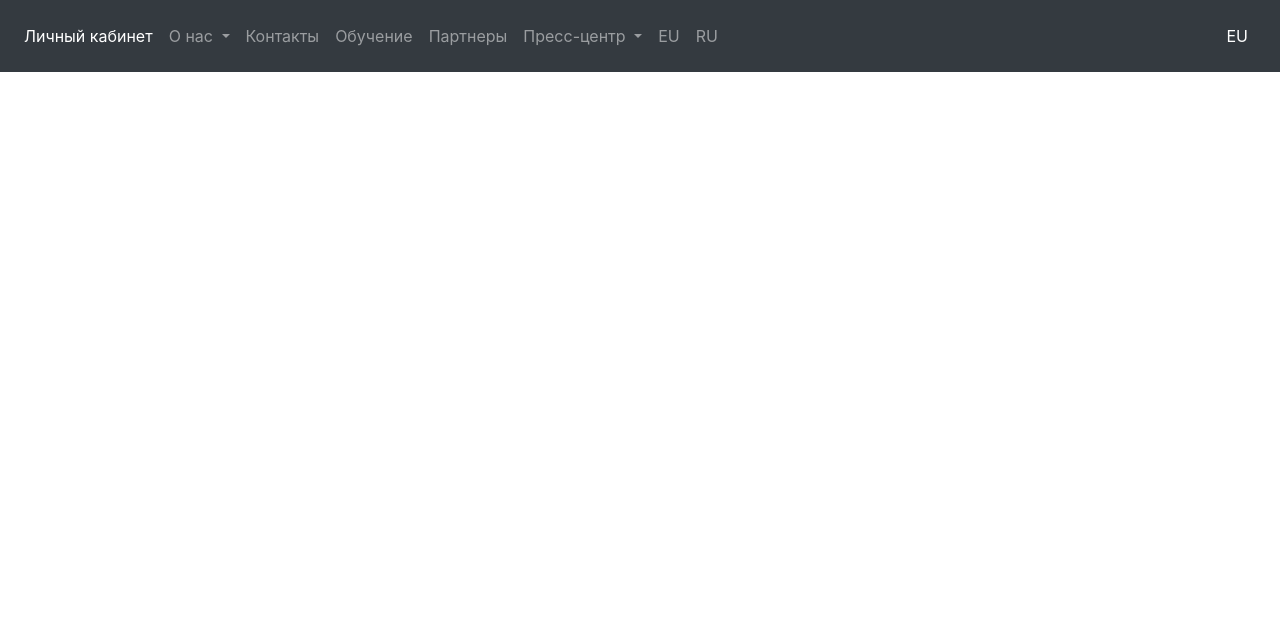
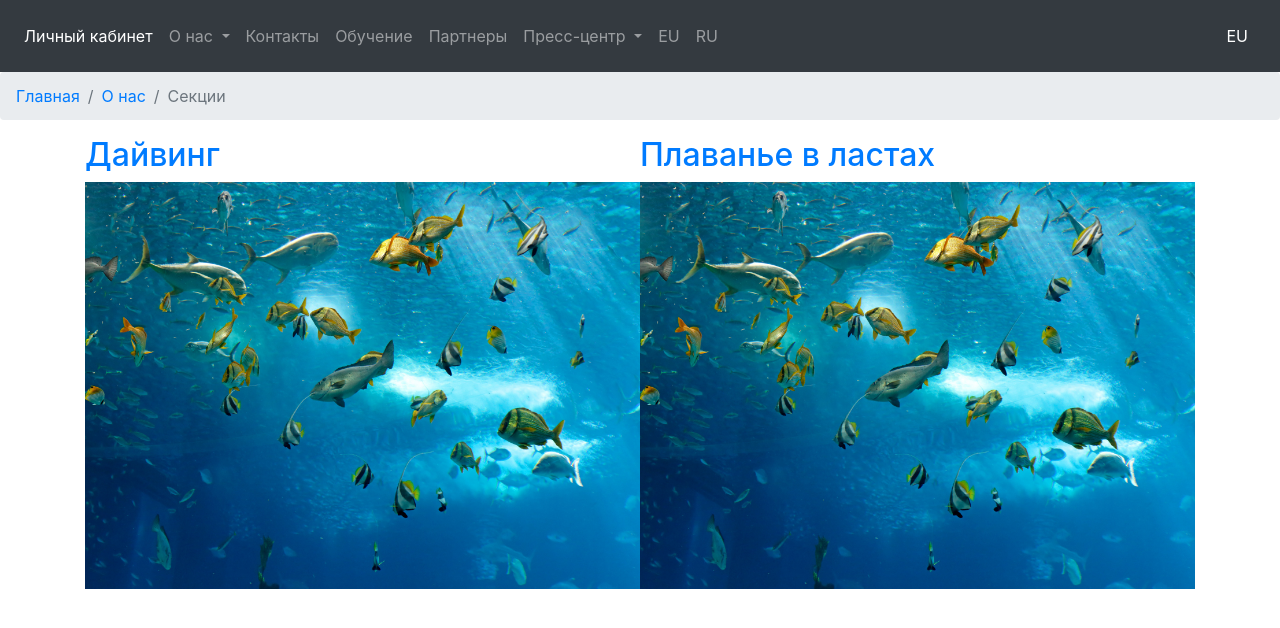
Before and after one commit to SimonovaKatya/SKAT2.0, a plain HTML site: page Pages/AboutUs/Section/section.html in a window 1280 px wide. Drawn offline with nearby package versions, Linux system fonts and the light colour scheme.

Commit message:
Made up the section page. There are plans to add mouse hover animations

```diff
--- /dev/null
+++ b/Pages/AboutUs/Section/section.css
@@ -0,0 +1,3 @@
+html, body {
+    height: 100%;
+}
--- a/Pages/AboutUs/Section/section.html
+++ b/Pages/AboutUs/Section/section.html
@@ -5,6 +5,7 @@
     <title>Title</title>
     <link rel="stylesheet" href="https://stackpath.bootstrapcdn.com/bootstrap/4.5.0/css/bootstrap.min.css"
           integrity="sha384-9aIt2nRpC12Uk9gS9baDl411NQApFmC26EwAOH8WgZl5MYYxFfc+NcPb1dKGj7Sk" crossorigin="anonymous">
+    <link rel="stylesheet" href="section.css">
 </head>
 <body>
 <header>
@@ -66,6 +67,51 @@
             <a class="nav-link" href="#">EU</a>
         </span>
     </nav>
+
+    <div class="headerSecondLevel">
+        <nav aria-label="breadcrumb">
+            <ol class="breadcrumb">
+                <li class="breadcrumb-item"><a href="../../Home/index.html">Главная</a></li>
+                <li class="breadcrumb-item"><a href="#">О нас</a></li>
+                <li class="breadcrumb-item active" aria-current="page">Секции</li>
+            </ol>
+        </nav>
+    </div>
 </header>
+
+<main>
+    <!--карточки-->
+    <section class="content-section" id="clubSections">
+        <div class="container">
+            <div class="row no-gutters">
+                <div class="col-lg-6">
+                    <a class="portfolio-item" href="#!">
+                        <div class="caption">
+                            <div class="caption-content">
+                                <div class="h2">Дайвинг</div>
+                            </div>
+                        </div>
+                        <img class="img-fluid" src="../../../image/section/section1.jpg" alt="">
+                    </a>
+                </div>
+                <div class="col-lg-6">
+                    <a class="portfolio-item" href="#!">
+                        <div class="caption">
+                            <div class="caption-content">
+                                <div class="h2">Плаванье в ластах</div>
+                            </div>
+                        </div>
+                        <img class="img-fluid" src="../../../image/section/section1.jpg" alt="">
+                    </a>
+                </div>
+            </div>
+        </div>
+    </section>
+
+</main>
+
+<footer>
+
+</footer>
 </body>
 </html>
```
Also changed, not shown: image/section/section1.jpg (added), image/section/section3.jpg (added), 1 other file.
